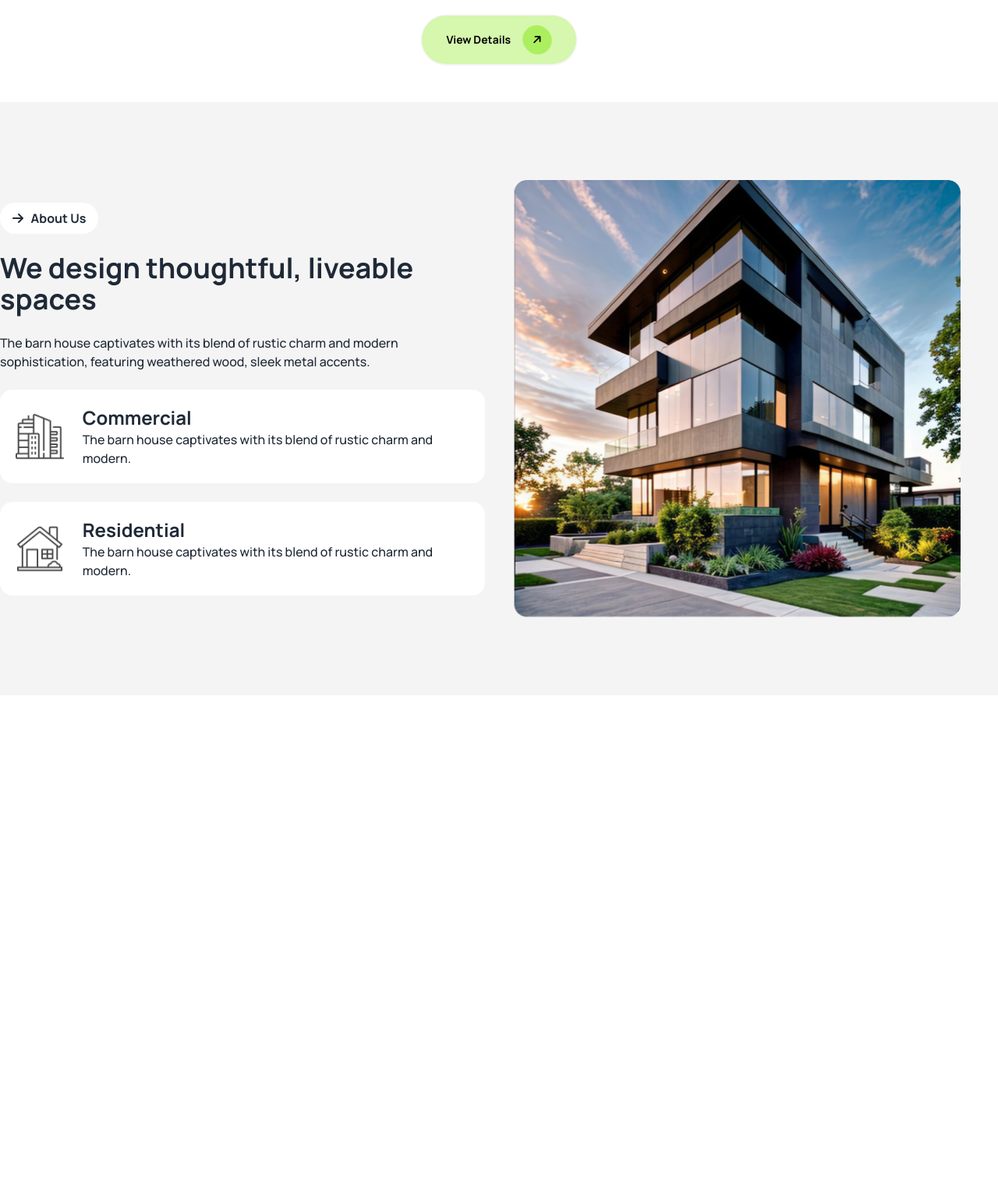
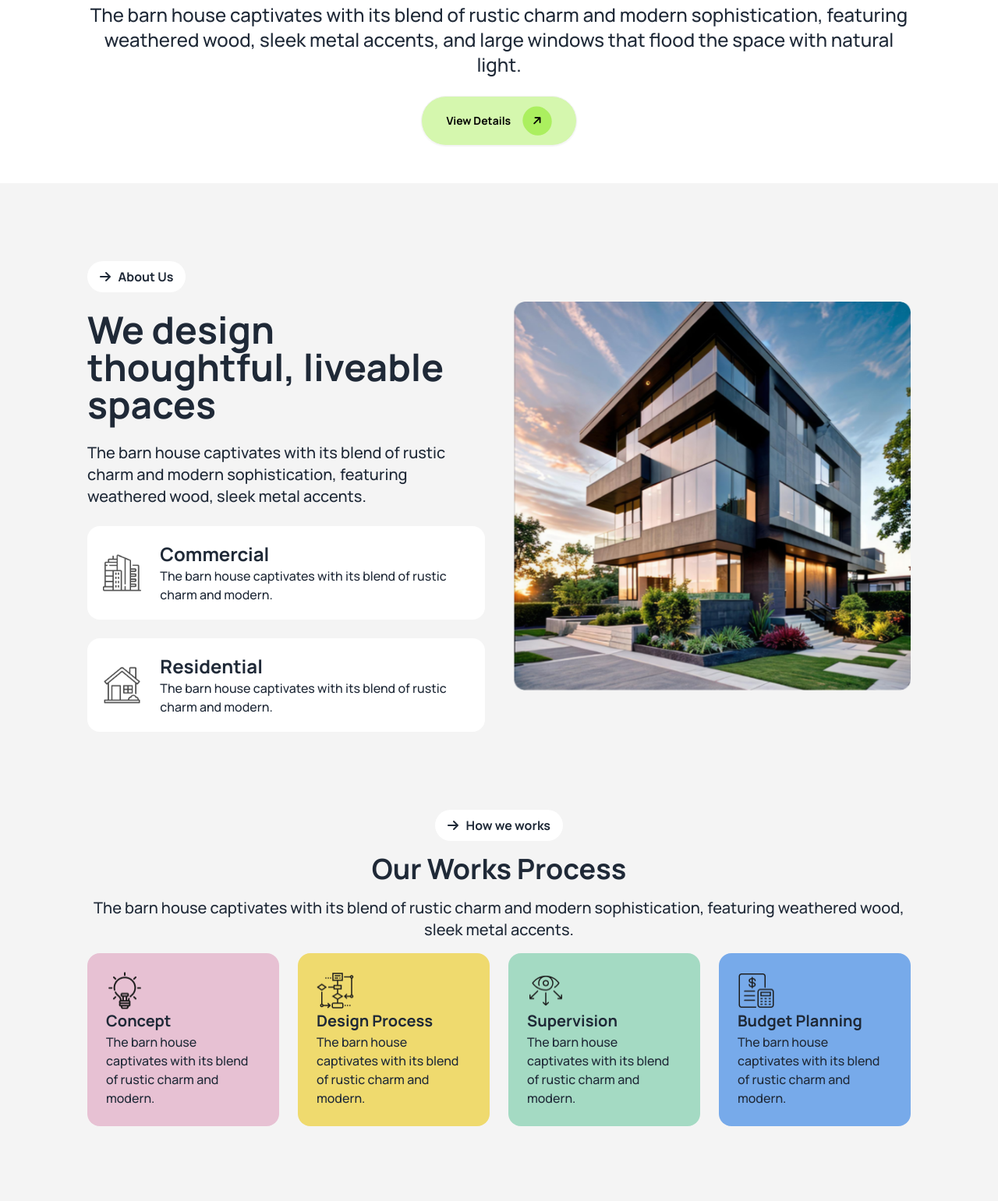
Before and after one commit to MostafijurRuman/PlanNest, a plain HTML site: page index.html in a window 1280 px wide. Shown: the part 585-2126 px from the top of the page at 78% size. Before the commit the page ends 1477 px from the top, so only its background shows below. Drawn offline with nearby package versions, Linux system fonts and the light colour scheme.

Commit message:
How we work section done

```diff
--- a/index.html
+++ b/index.html
@@ -1,12 +1,19 @@
 <!DOCTYPE html>
-<html>
+<html lang="en">
   <head>
     <meta charset="UTF-8" />
     <meta name="viewport" content="width=device-width, initial-scale=1.0" />
-    <!-- Google Fonts CDN -->
-    <link href="https://fonts.googleapis.com/css2?family=Manrope:wght@400;500;700&display=swap" rel="stylesheet">
-    <!-- TailwindCSS , DaisyUI CDN  & Customs -->
-    <link href="https://cdn.jsdelivr.net/npm/daisyui@4.12.23/dist/full.min.css" rel="stylesheet" type="text/css" />
+    <!-- Google Fonts -->
+    <link
+      href="https://fonts.googleapis.com/css2?family=Manrope:wght@400;500;700&display=swap"
+      rel="stylesheet"
+    />
+    <!-- TailwindCSS & DaisyUI -->
+    <link
+      href="https://cdn.jsdelivr.net/npm/daisyui@4.12.23/dist/full.min.css"
+      rel="stylesheet"
+      type="text/css"
+    />
     <script src="https://cdn.tailwindcss.com"></script>
     <script>
       tailwind.config = {
@@ -14,7 +21,8 @@
           extend: {
             colors: {
               primary: "#ABEF5F",
-              btncolor:"rgba(171, 239, 95, 0.50)",
+              btncolor: "rgba(171, 239, 95, 0.50)",
+              textcolor:"#494949",
             },
             fontFamily: {
               manrope: ['"Manrope"', "sans-serif"],
@@ -23,68 +31,150 @@
         },
       };
     </script>
-    <!-- Fontawesome CDN -->
-    <link href="https://cdnjs.cloudflare.com/ajax/libs/font-awesome/6.5.0/css/all.min.css" rel="stylesheet">
-    <link rel="shortcut icon" href="./assets/favicon.ico" type="image/x-icon">
+    <!-- Font Awesome -->
+    <link
+      href="https://cdnjs.cloudflare.com/ajax/libs/font-awesome/6.5.0/css/all.min.css"
+      rel="stylesheet"
+    />
+    <link rel="shortcut icon" href="./assets/favicon.ico" type="image/x-icon" />
     <title>PlanNest</title>
   </head>
   <body class="font-manrope">
     <header>
-      <nav>
+      <!-- Hero Section -->
+      <div
+        class="max-w-screen-xl mx-auto px-6 md:px-16 lg:px-28 flex flex-col items-center text-center space-y-6 py-12"
+      >
+        <img
+          src="./assets/banner.png"
+          alt="hero"
+          class="w-full max-w-lg px-8 md:px-1 lg:max-w-xl"
+        />
+        <h1 class="text-3xl md:text-6xl lg:text-7xl font-extrabold">
+          A barn house of this design has a striking appearance
+        </h1>
+        <p class="font-medium text-sm md:text-xl lg:text-2xl">
+          The barn house captivates with its blend of rustic charm and modern
+          sophistication, featuring weathered wood, sleek metal accents, and
+          large windows that flood the space with natural light.
+        </p>
+        <button
+          class="btn bg-btncolor text-black px-8 h-16 w-auto rounded-[32px] flex items-center justify-center space-x-2 hover:bg-green-200"
+        >
+          <span class="text-center">View Details</span>
+          <i
+            class="fas fa-arrow-right -rotate-45 bg-primary p-3 rounded-3xl"
+          ></i>
+        </button>
+      </div>
+    </header>
 
-      </nav>
-
-      <!-- Hero Section -->
-<div class="container px-5 mx-auto flex flex-col items-center text-center space-y-3  md:space-y-6 py-12">
-  <img src="./assets/banner.png" alt="hero" class="w-full max-w-lg px-8 md:px-1">
-  <h1 class=" text-3xl md:text-6xl font-extrabold">A barn house of this design has a striking appearance</h1>
-  <p class="font-medium text-sm md:text-xl">
-    The barn house captivates with its blend of rustic charm and modern sophistication, featuring weathered wood, sleek metal accents, and large windows that flood the space with natural light.
-  </p>
-  <button class="btn bg-btncolor text-black px-8  h-16 w-auto rounded-[32px] flex items-center justify-center space-x-2 hover:bg-green-200">
-    <span class="text-center">View Details</span>
-    <i class="fas fa-arrow-right -rotate-45 bg-primary p-3 rounded-3xl"></i>
+    <main>
+      <!-- About Us Section -->
+      <div class="bg-[#F4F4F4]">
+        <div
+          class="max-w-screen-xl mx-auto px-6 md:px-16 lg:px-28 flex md:flex-row flex-col gap-9 items-center py-[100px] "
+        >
+          <div class="space-y-6 w-full md:w-1/2">
+            <div class="w-full flex flex-col md:flex-row md:justify-start items-center">
+              <button
+                class="bg-white px-4 py-2 rounded-3xl text-[16px] font-bold mx-auto md:mx-0"
+              >
+                <i class="fas fa-arrow-right"></i> &nbsp About Us
               </button>
             </div>
 
-    </header>
 
-    <main>
-      <!-- About Us Section and more Ass bg -->
-       <div class="bg-[#F4F4F4;]">
-        <!-- About Us Section -->
-          <div class="container mx-auto px-5 md:px-0 flex md:flex-row flex-col gap-9 items-center py-[100px]">
-              <div class="space-y-6 w-full md:w-1/2">
-                <button class="bg-white px-4 py-2 rounded-3xl text-[16px] font-bold ml-32 md:ml-0">   <i class="fas fa-arrow-right"></i> &nbsp About Us</button>
-                <h3 class="text-center md:text-left text-3xl md:text-4xl font-bold">We design thoughtful, liveable spaces</h3>
-                <p class="text-center md:text-left text-[16px] font-medium">The barn house captivates with its blend of rustic charm and
-                  modern sophistication, featuring weathered wood, sleek metal accents.</p>
-                  <!-- card 1 -->
-                  <div class="bg-white rounded-2xl flex  items-center gap-6 p-5  ">
-                    <div><img src="./assets/commercial.png" alt=""></div>
+            <h3
+              class="text-center md:text-left text-3xl md:text-4xl lg:text-5xl font-bold"
+            >
+              We design thoughtful, liveable spaces
+            </h3>
+            <p
+              class="text-center md:text-left text-[16px] md:text-lg lg:text-xl font-medium"
+            >
+              The barn house captivates with its blend of rustic charm and
+              modern sophistication, featuring weathered wood, sleek metal
+              accents.
+            </p>
+            <!-- Card 1 -->
+            <div class="bg-white rounded-2xl flex items-center gap-6 p-5">
+              <div>
+                <img src="./assets/commercial.png" alt="Commercial" />
+              </div>
               <div>
                 <h4 class="text-2xl font-extrabold">Commercial</h4>
-                      <p class="text-[16px] font-medium">The barn house captivates with its blend of rustic charm and modern.</p>
+                <p class="text-[16px] font-medium">
+                  The barn house captivates with its blend of rustic charm and
+                  modern.
+                </p>
               </div>
             </div>
             <!-- Card 2 -->
-                  <div class="bg-white rounded-2xl flex  items-center gap-6 p-5  ">
-                    <div><img src="./assets/residential.png" alt=""></div>
+            <div class="bg-white rounded-2xl flex items-center gap-6 p-5">
+              <div>
+                <img src="./assets/residential.png" alt="Residential" />
+              </div>
               <div>
                 <h4 class="text-2xl font-extrabold">Residential</h4>
-                      <p class="text-[16px] font-medium">The barn house captivates with its blend of rustic charm and modern.</p>
+                <p class="text-[16px] font-medium">
+                  The barn house captivates with its blend of rustic charm and
+                  modern.
+                </p>
               </div>
             </div>
           </div>
           <div class="w-full md:w-1/2">
-                <img src="./assets/Rectangle.png" alt="">
+            <img src="./assets/Rectangle.png" alt="About Us" />
           </div>
         </div>
+
+        <!-- How we works Section -->
+         <div class="max-w-screen-xl mx-auto px-6 md:px-16 lg:px-28 space-y-4">
+          <div class="w-full flex flex-col  items-center">
+            <button
+              class="bg-white px-4 py-2 rounded-3xl text-[16px] font-bold mx-auto md:mx-0"
+            >
+              <i class="fas fa-arrow-right"></i> &nbsp How we works
+            </button>
+          </div>
+          <h1 class="text-4xl font-bold text-center">Our Works Process</h1>
+          <p class="text-xl font-medium text-center">The barn house captivates with its blend of rustic charm and modern sophistication, featuring weathered wood, sleek metal accents.</p>
+
+          <!-- Cards Container -->
+           <div class="flex flex-col  md:flex-row space-y-4 lg:space-y-0 md:space-x-6  pb-24">
+              <!-- card 1 -->
+              <div class="bg-[#E7C1D3] p-6 rounded-2xl">
+                <img src="./assets/concept.png" class="h-12 w-12">
+                <h4 class="text-[20px] font-extrabold">Concept</h4>
+                <p class="text-[16px] font-medium ">The barn house captivates with its blend of rustic charm and modern.</p>
+              </div>
+              <!-- card 2 -->
+              <div class="bg-[#EFDA6E] p-6 rounded-2xl">
+                <img src="./assets/flow-chart.png" class="h-12 w-12">
+                <h4 class="text-[20px] font-extrabold">Design Process</h4>
+                <p class="text-[16px] font-medium">The barn house captivates with its blend of rustic charm and modern.</p>
+              </div>
+              <!-- card 3 -->
+              <div class="bg-[#A4DAC3] p-6 rounded-2xl">
+                <img src="./assets/vision.png" class="h-12 w-12">
+                <h4 class="text-[20px] font-extrabold">Supervision</h4>
+                <p class="text-[16px] font-medium">The barn house captivates with its blend of rustic charm and modern.</p>
+              </div>
+              <!-- card 4 -->
+              <div class="bg-[#77AAEA] p-6 rounded-2xl">
+                <img src="./assets/budget-planning.png" class="h-12 w-12">
+                <h4 class="text-[20px] font-extrabold">Budget Planning</h4>
+                <p class="text-[16px] font-medium">The barn house captivates with its blend of rustic charm and modern.</p>
+              </div>
+           </div>
+
+         </div>
+
+
         </div>
     </main>
 
-    <footer>
-
-    </footer>
+    <footer></footer>
   </body>
 </html>
```
Lines whose indentation alone changed are shown as unchanged.
